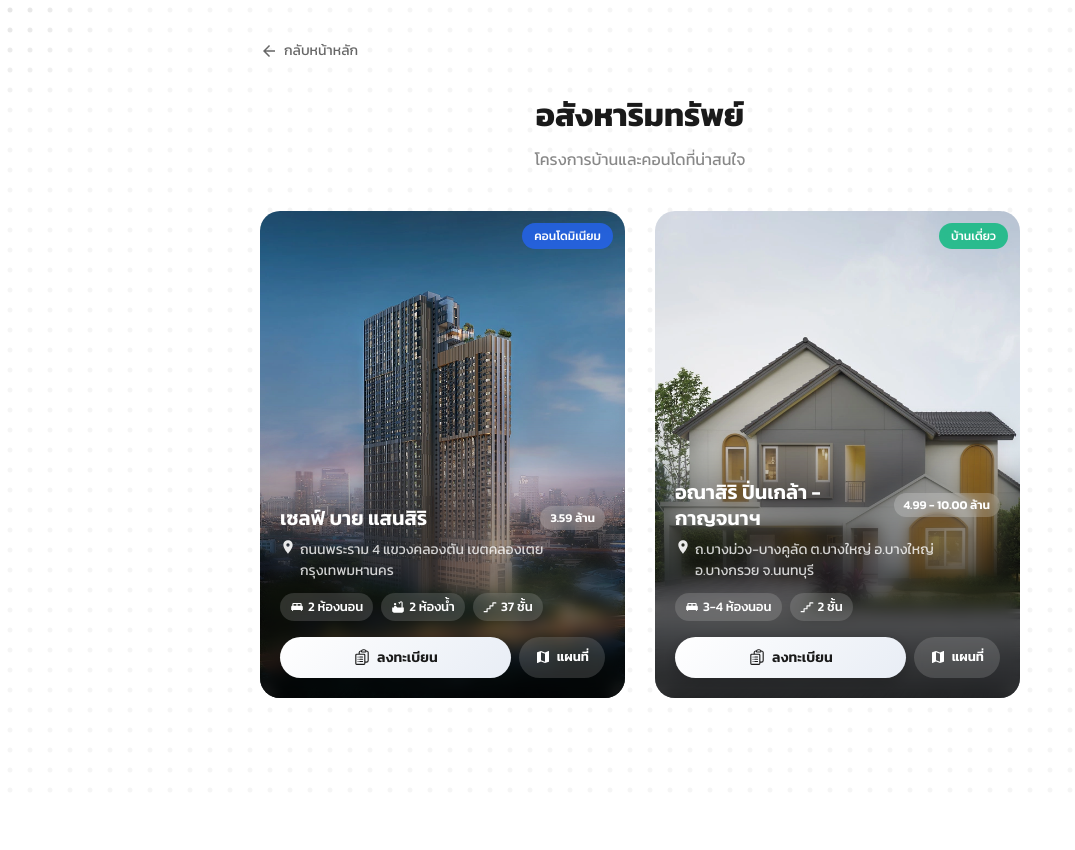
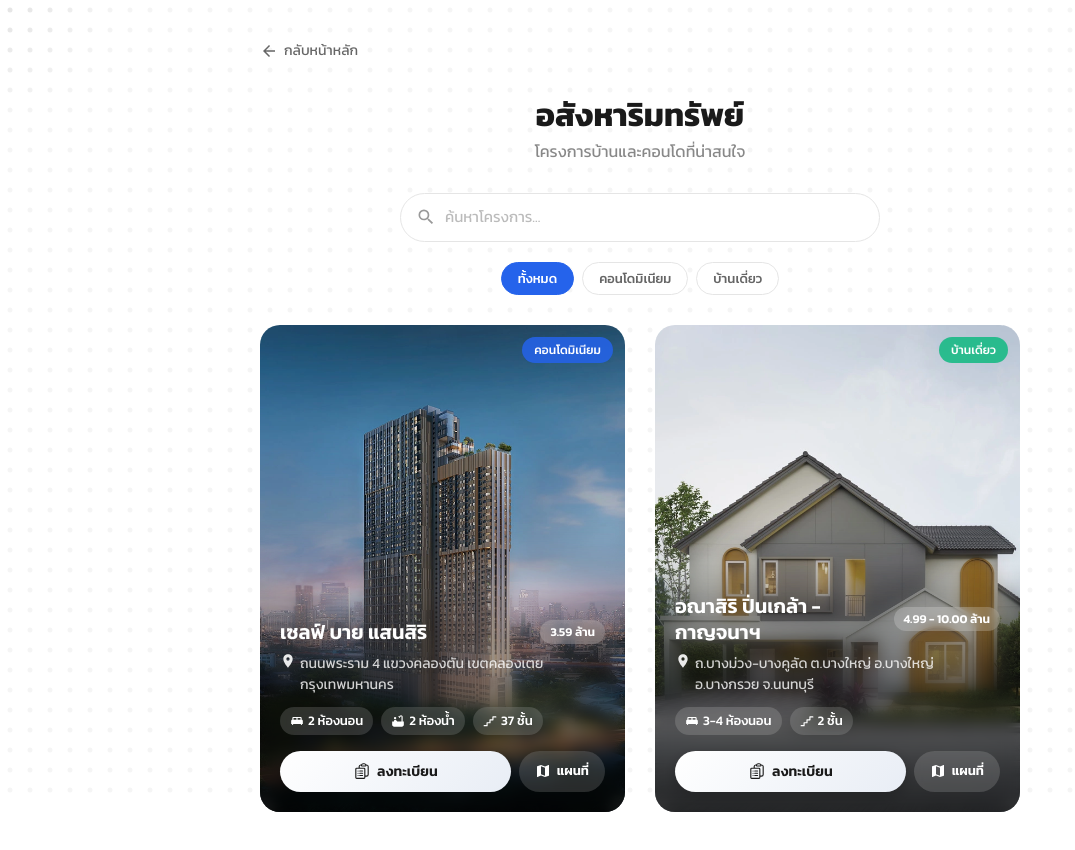
Before and after one commit to h-burin/burin-affiliate, a Next.js app: page /property in a window 1280 px wide. Shown: the whole page, without its empty margins (0-1075 px from the left). Before the commit the page ends 800 px from the top, so only its background shows below. Built offline with nearby package versions, Linux system fonts and the light colour scheme.

Commit message:
update fillter property

```diff
--- /dev/null
+++ b/app/property/PropertyPageClient.tsx
@@ -0,0 +1,84 @@
+"use client";
+
+import { useState } from "react";
+import { MdSearch } from "react-icons/md";
+import PropertyCard from "@/components/PropertyCard";
+import type { PropertyData } from "@/components/PropertyCard/PropertyCard";
+
+const projectTypeLabels: Record<string, string> = {
+  condominium: "คอนโดมิเนียม",
+  house: "บ้านเดี่ยว",
+  townhouse: "ทาวน์เฮ้าส์",
+  villa: "วิลล่า",
+};
+
+interface PropertyPageClientProps {
+  properties: PropertyData[];
+}
+
+export default function PropertyPageClient({ properties }: PropertyPageClientProps) {
+  const [searchQuery, setSearchQuery] = useState("");
+  const [activeType, setActiveType] = useState("all");
+
+  const existingTypes = [...new Set(properties.map((p) => p.projectType))];
+
+  const filteredProperties = properties.filter((p) => {
+    const matchesType = activeType === "all" || p.projectType === activeType;
+    const query = searchQuery.toLowerCase();
+    const matchesSearch =
+      !query ||
+      p.name.toLowerCase().includes(query) ||
+      p.location.toLowerCase().includes(query);
+    return matchesType && matchesSearch;
+  });
+
+  return (
+    <>
+      {/* Search */}
+      <div className="property-page__search">
+        <MdSearch className="property-page__search-icon" />
+        <input
+          type="text"
+          placeholder="ค้นหาโครงการ..."
+          value={searchQuery}
+          onChange={(e) => setSearchQuery(e.target.value)}
+          className="property-page__search-input"
+        />
+      </div>
+
+      {/* Filter pills */}
+      {existingTypes.length > 1 && (
+        <div className="property-page__filters">
+          <button
+            className={`property-page__filter ${activeType === "all" ? "property-page__filter--active" : ""}`}
+            onClick={() => setActiveType("all")}
+          >
+            ทั้งหมด
+          </button>
+          {existingTypes.map((type) => (
+            <button
+              key={type}
+              className={`property-page__filter ${activeType === type ? "property-page__filter--active" : ""}`}
+              onClick={() => setActiveType(type)}
+            >
+              {projectTypeLabels[type] || type}
+            </button>
+          ))}
+        </div>
+      )}
+
+      {/* Grid */}
+      {filteredProperties.length > 0 ? (
+        <div className="property-page__grid">
+          {filteredProperties.map((property) => (
+            <PropertyCard key={property.id} property={property} />
+          ))}
+        </div>
+      ) : (
+        <div className="property-page__empty">
+          <p>ไม่พบโครงการที่ตรงกับการค้นหา</p>
+        </div>
+      )}
+    </>
+  );
+}
--- a/app/property/page.tsx
+++ b/app/property/page.tsx
@@ -1,9 +1,9 @@
 import "./property.scss";
-import PropertyCard from "@/components/PropertyCard";
 import type { PropertyData } from "@/components/PropertyCard/PropertyCard";
 import properties from "@/data/properties.json";
 import { MdArrowBack } from "react-icons/md";
 import Link from "next/link";
+import PropertyPageClient from "./PropertyPageClient";
 
 export const metadata = {
   title: "อสังหาริมทรัพย์",
@@ -25,11 +25,7 @@ export default function PropertyPage() {
         </p>
       </div>
 
-      <div className="property-page__grid">
-        {(properties as PropertyData[]).map((property) => (
-          <PropertyCard key={property.id} property={property} />
-        ))}
-      </div>
+      <PropertyPageClient properties={properties as PropertyData[]} />
     </div>
   );
 }
--- a/app/property/property.scss
+++ b/app/property/property.scss
@@ -19,7 +19,7 @@
 
 .property-page__header {
   text-align: center;
-  margin-bottom: 4rem;
+  margin-bottom: 3rem;
 }
 
 .property-page__title {
@@ -32,7 +32,93 @@
 .property-page__subtitle {
   font-size: 1.6rem;
   color: #888;
-  margin-top: 0.8rem;
+}
+
+// Search
+.property-page__search {
+  position: relative;
+  max-width: 480px;
+  margin: 0 auto 2rem;
+}
+
+.property-page__search-icon {
+  position: absolute;
+  left: 1.6rem;
+  top: 50%;
+  transform: translateY(-50%);
+  font-size: 2rem;
+  color: #999;
+  pointer-events: none;
+}
+
+.property-page__search-input {
+  width: 100%;
+  padding: 1.2rem 1.6rem 1.2rem 4.4rem;
+  border: 1px solid #e5e5e5;
+  border-radius: 50px;
+  font-size: 1.5rem;
+  font-family: inherit;
+  background: #fff;
+  color: #1a1a1a;
+  outline: none;
+  transition: border-color 0.2s ease, box-shadow 0.2s ease;
+
+  &::placeholder {
+    color: #bbb;
+  }
+
+  &:focus {
+    border-color: #2563eb;
+    box-shadow: 0 0 0 3px rgba(37, 99, 235, 0.1);
+  }
+}
+
+// Filter pills
+.property-page__filters {
+  display: flex;
+  flex-wrap: wrap;
+  justify-content: center;
+  gap: 0.8rem;
+  max-width: 600px;
+  margin: 0 auto 3rem;
+}
+
+.property-page__filter {
+  padding: 0.6rem 1.6rem;
+  border: 1px solid #e5e5e5;
+  border-radius: 50px;
+  font-size: 1.3rem;
+  font-family: inherit;
+  font-weight: 500;
+  background: #fff;
+  color: #666;
+  cursor: pointer;
+  transition: all 0.2s ease;
+
+  &:hover {
+    border-color: #2563eb;
+    color: #2563eb;
+  }
+
+  &--active {
+    background: #2563eb;
+    border-color: #2563eb;
+    color: #fff;
+
+    &:hover {
+      background: #1d4ed8;
+      border-color: #1d4ed8;
+      color: #fff;
+    }
+  }
+}
+
+// Empty state
+.property-page__empty {
+  text-align: center;
+  padding: 6rem 2rem;
+  color: #999;
+  font-size: 1.6rem;
 }
 
 .property-page__grid {
--- a/components/PropertyCard/PropertyCard.scss
+++ b/components/PropertyCard/PropertyCard.scss
@@ -24,11 +24,35 @@
   }
 }
 
+// Skeleton loading
+.property-card__skeleton {
+  position: absolute;
+  inset: 0;
+  z-index: 0;
+  background: linear-gradient(110deg, #e8e8e8 8%, #f5f5f5 18%, #e8e8e8 33%);
+  background-size: 200% 100%;
+  animation: skeleton-pulse 1.5s ease-in-out infinite;
+}
+
+@keyframes skeleton-pulse {
+  0% {
+    background-position: 200% 0;
+  }
+  100% {
+    background-position: -200% 0;
+  }
+}
+
 // Full-bleed cover image
 .property-card__img {
   object-fit: cover;
-  transition: transform 0.4s ease;
+  transition: transform 0.4s ease, opacity 0.3s ease;
   z-index: 0;
+  opacity: 0;
+
+  &--loaded {
+    opacity: 1;
+  }
 }
 
 // Badge on top-right
--- a/components/PropertyCard/PropertyCard.tsx
+++ b/components/PropertyCard/PropertyCard.tsx
@@ -1,4 +1,7 @@
+"use client";
+
 import "./PropertyCard.scss";
+import { useState } from "react";
 import Image from "next/image";
 import { MdLocationOn, MdKingBed, MdBathtub, MdMap } from "react-icons/md";
 import { TbStairs } from "react-icons/tb";
@@ -31,15 +34,21 @@ const projectTypeLabels: Record<PropertyData["projectType"], string> = {
 };
 
 export default function PropertyCard({ property }: PropertyCardProps) {
+  const [imageLoaded, setImageLoaded] = useState(false);
+
   return (
     <div className="property-card">
+      {/* Skeleton */}
+      {!imageLoaded && <div className="property-card__skeleton" />}
+
       {/* Full-bleed image */}
       <Image
         src={property.coverImage}
         alt={property.name}
         fill
         sizes="(max-width: 640px) 100vw, (max-width: 1024px) 50vw, 33vw"
-        className="property-card__img"
+        className={`property-card__img ${imageLoaded ? "property-card__img--loaded" : ""}`}
+        onLoad={() => setImageLoaded(true)}
       />
 
       {/* Badge */}
```
